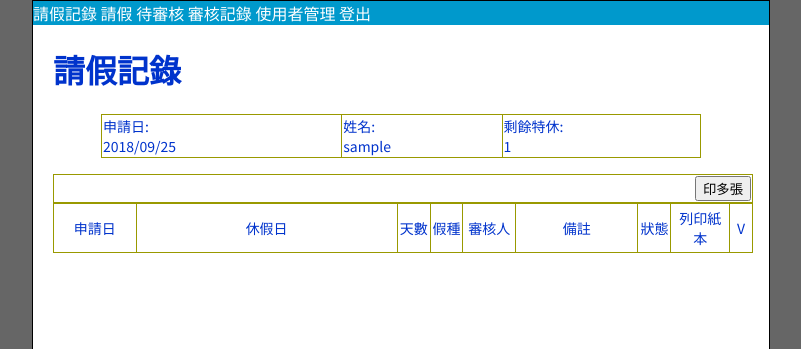
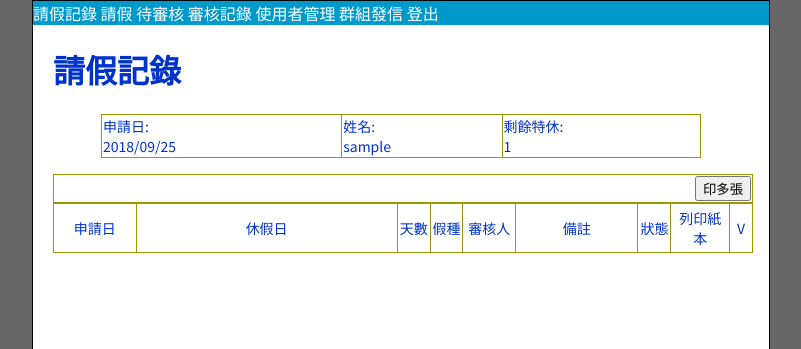
Before and after one commit to JamesPand/Day-off-apply, a PHP site: page /applyhistory.php in a window 1280 px wide. Shown: the top 349 px of the page, without its empty margins (239-1040 px from the left). Run offline with PHP 8.4, Linux system fonts and the light colour scheme; the visitor is signed in with stand-in values (Sample User, id 1); data that the repository does not hold is empty.

Commit message:
Add files via upload

```diff
--- a/restsystem/abilities.php
+++ b/restsystem/abilities.php
@@ -6,6 +6,7 @@
  echo '<a href="verify.php">待審核</a> ';
  echo '<a href="verify_history.php">審核記錄</a> ';
  echo '<a href="new_user.php">使用者管理</ a> ';
+ echo '<a href="groupmail.php">群組發信</ a> ';
  echo '<a href="logout.php">登出</a> ';
  echo '</div>';
 
```
